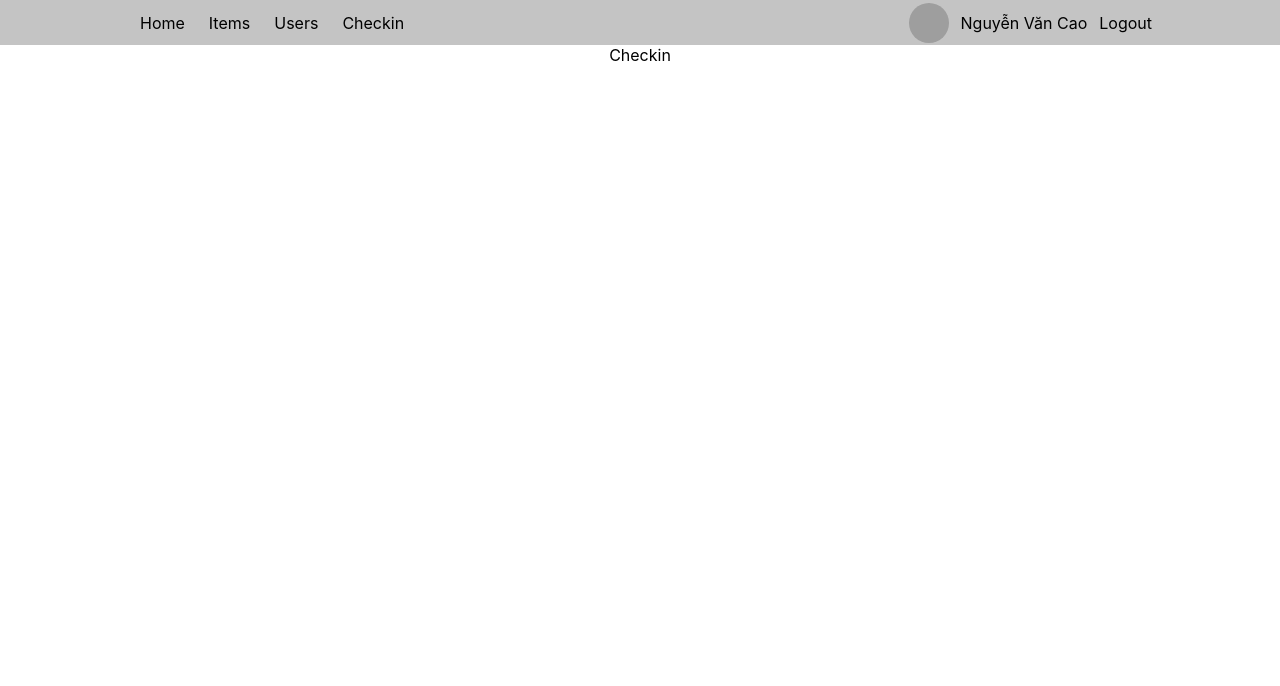
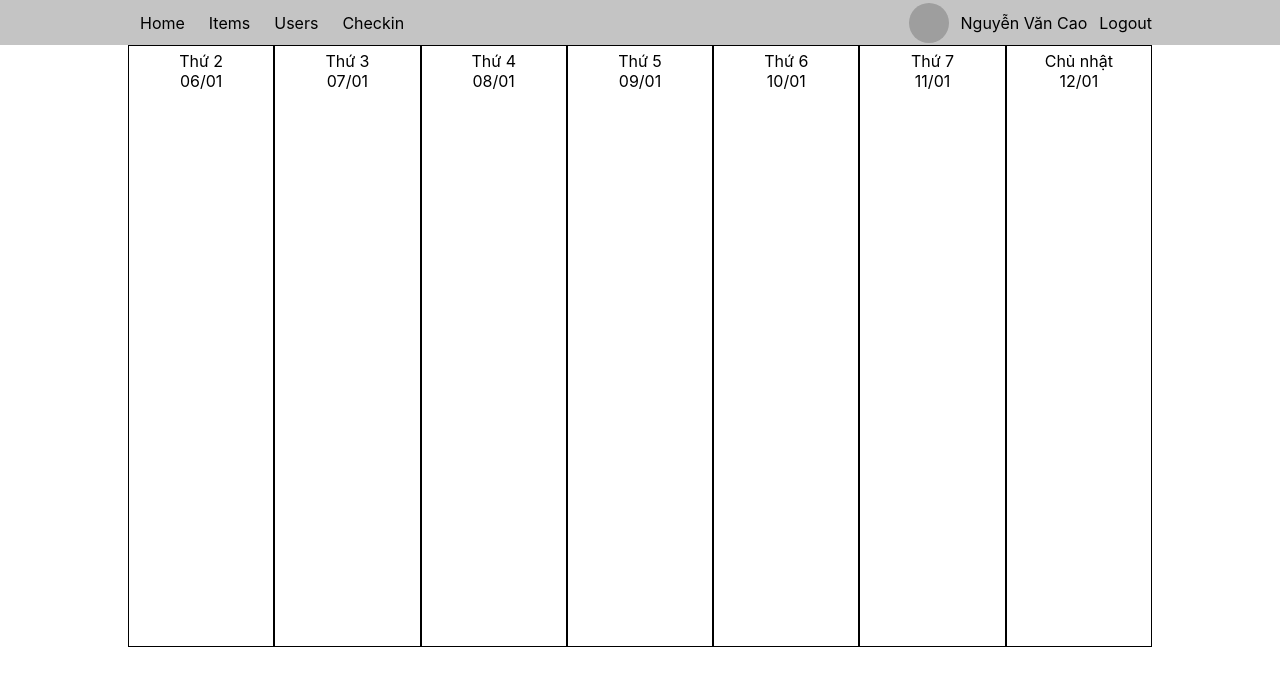
Before and after one commit to caobo171/homestay-finance-management, a React (Create React App) app: page / in a window 1280 px wide. Shown: the top 686 px of the page. Built offline with nearby package versions, Linux system fonts and the light colour scheme; grey boxes are pictures that could not be loaded; what typesafe-actions would draw is missing.

Commit message:
add calendar wrapper

```diff
--- /dev/null
+++ b/src/pages/Checkin/Calendar/Column.tsx
@@ -0,0 +1,34 @@
+import React from 'react'
+import styled from 'styled-components/macro'
+import HeaderItem from './Header'
+
+
+const StyledWrapper = styled.div`
+    height: 100%;
+    display: flex;
+    flex:1 ;
+    flex-direction: column;
+    border: solid 1px #000000;
+`
+
+
+interface Props {
+    day: number,
+    today: number
+}
+
+interface Props {
+    day: number,
+    today: number
+}
+
+
+const Column = ({ day, today }: Props) => {
+    return (
+        <StyledWrapper>
+            <HeaderItem day={day} today={today}/>
+        </StyledWrapper>
+    )
+}
+
+export default Column
--- /dev/null
+++ b/src/pages/Checkin/Calendar/Header.tsx
@@ -0,0 +1,56 @@
+import React from 'react'
+import styled from 'styled-components/macro'
+
+
+
+// export default CalendarHeader
+
+
+const HeaderItemWrapper = styled.div`
+    display:flex;
+    height: 40px;
+    flex:1;
+    flex-direction: column;
+    max-height: 50px;
+    align-items: center;
+    justify-content: center;
+`
+
+const StyledDay = styled.div`
+
+`
+
+const StyledDate = styled.div`
+
+`
+
+const renderDay = (day: number) => {
+    if (day === 7) return 'Chủ nhật'
+    else {
+        return `Thứ ${day + 1}`
+    }
+}
+
+const renderDate = (day: number, today: number) => {
+    let currentTime = new Date()
+    currentTime.setDate(currentTime.getDate() - (day - today))
+    return `${currentTime.getDate()}`.padStart(2, '0') + `/` + `${currentTime.getMonth()+1}`.padStart(2, '0');
+
+}
+
+interface Props {
+    day: number,
+    today: number
+}
+
+const HeaderItem = ({ day, today }: Props) => {
+    return (
+        <HeaderItemWrapper>
+            <StyledDay>{renderDay(day)}</StyledDay>
+            <StyledDate>{renderDate(today, day)}</StyledDate>
+        </HeaderItemWrapper>
+    )
+}
+
+
+export default HeaderItem
--- /dev/null
+++ b/src/pages/Checkin/Calendar/index.tsx
@@ -0,0 +1,24 @@
+import React from 'react'
+import styled from 'styled-components'
+import Column from './Column'
+
+const StyledWrapper = styled.div`
+    height:  600px;
+    width: 100%;
+    display: flex;
+    flex-direction: row;
+`
+
+const Calendar = () => {
+    const today = (new Date()).getDay()
+    return (
+        <StyledWrapper>
+            {[1, 2, 3, 4, 5, 6, 7].map((day: number) => {
+                return <Column key={day} day={day} today={today} />
+            })}
+        </StyledWrapper>
+    )
+}
+
+
+export default Calendar
--- a/src/pages/Checkin/index.tsx
+++ b/src/pages/Checkin/index.tsx
@@ -1,8 +1,17 @@
 import React from 'react'
+import CalendarHeader from './Calendar/Header'
+import styled from 'styled-components'
+import Calendar from './Calendar'
 
+const StyledWrapper = styled.div`
+    width: 80%;
+    display: flex;
+`
 
 const Checkin = ()=>{
-    return <div>Checkin</div>
+    return <StyledWrapper>
+        <Calendar/>
+    </StyledWrapper>
 }
 
 
--- a/src/pages/ItemList/index.tsx
+++ b/src/pages/ItemList/index.tsx
@@ -66,6 +66,7 @@ const StyledButton = styled.div`
     padding-right: 20px;
 
     margin-top: 40px;
+
     background-color: ${Constants.green};
 `
 
```
